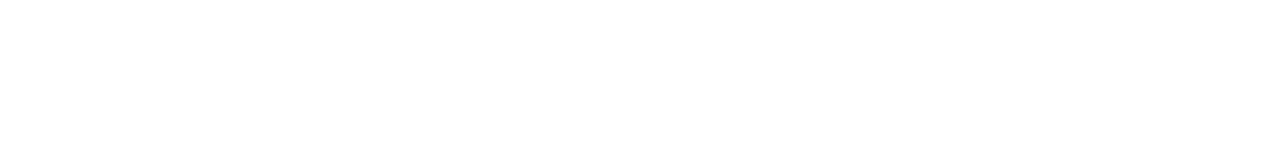
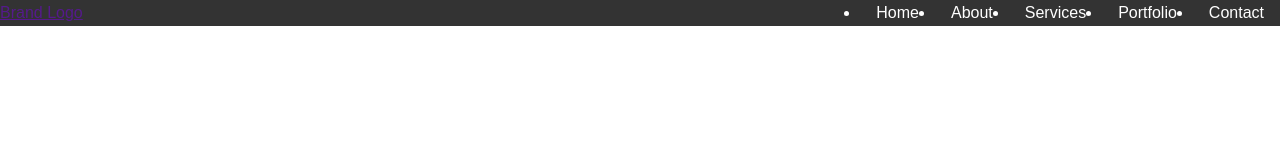
Before and after one commit to Vuyani-Magibisela/MyFirstWebsite, a plain HTML site: page index.html in a window 1280 px wide. Drawn offline with Linux system fonts and the light colour scheme.

Commit message:
Create website project files, create index and started with header html and css

```diff
--- /dev/null
+++ b/css/style.css
@@ -0,0 +1,35 @@
+*{
+    margin: 0;
+    padding: 0;
+    box-sizing: border-box;
+}
+
+body{
+    font-family: 'Arial', sans-serif;
+    line-height: 1.6;
+}
+
+/* Navbar styles */
+.navbar{
+    display: flex;
+    justify-content: space-between;
+    align-items: center;
+    background-color: #333;
+    color: white;
+}
+
+.nav-links{
+    display: flex;
+    list-styles: none;
+}
+
+.nav-links li{
+    padding:0 1rem;
+}
+
+.nav-links a{
+    color: white;
+    text-decoration: none;
+    font-size: 1rem;
+    tranition: all 0.3s ease;
+}
--- a/index.html
+++ b/index.html
@@ -3,9 +3,30 @@
 <head>
     <meta charset="UTF-8">
     <meta name="viewport" content="width=device-width, initial-scale=1.0">
-    <title>Best Website</title>
+    <title>Document</title>
+    <link rel="stylesheet" href="css/style.css">
 </head>
 <body>
-
+    <header>
+        <nav class="navbar">
+            <div class="logo">
+                <a href="">
+                    Brand Logo
+                </a>
+            </div>
+            <ul class="nav-links">
+                <li><a href=" " class="active">Home</a></li>
+                <li><a href=" ">About</a></li>
+                <li><a href=" ">Services</a></li>
+                <li><a href="">Portfolio</a></li>
+                <li><a href="">Contact</a></li>
+            </ul>
+        </nav>
+        <div class="burger">
+            <div class="line1"></div>
+            <div class="line2"></div>
+            <div class="line3"></div>
+        </div>
+    </header>
 </body>
 </html>
```
